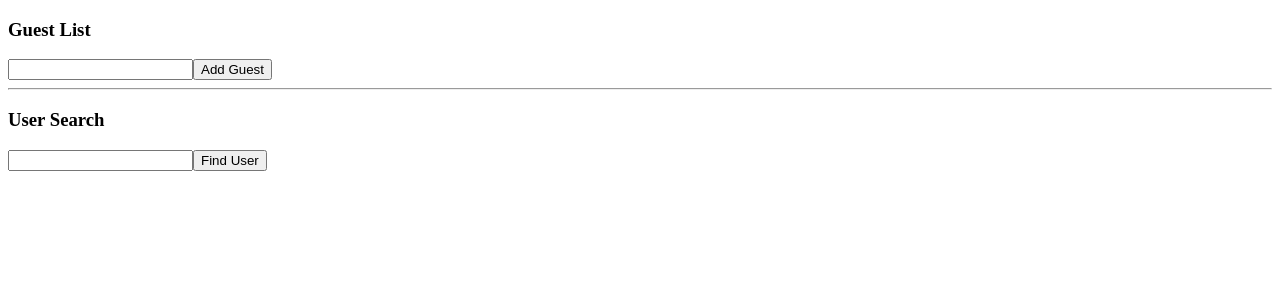
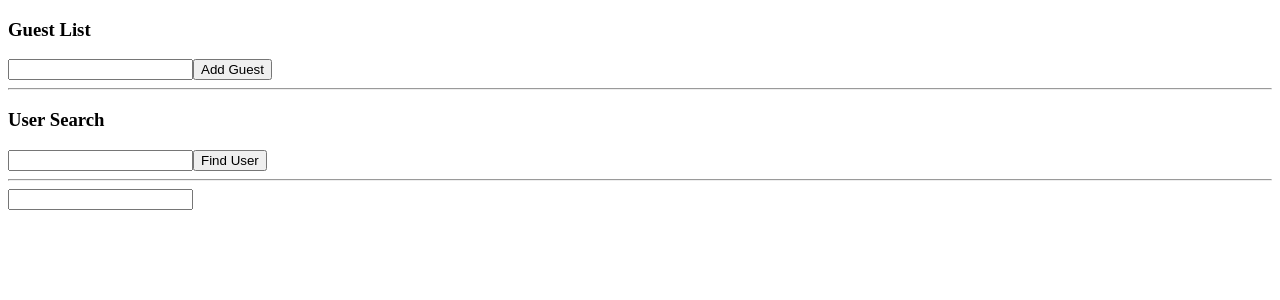
Before and after one commit to svirmi/react-add-to-list, a React (Create React App) app: page / in a window 1280 px wide. Shown: the top 300 px of the page. Built offline with nearby package versions, Linux system fonts and the light colour scheme.

Commit message:
EventComponent

```diff
--- a/public/index.html
+++ b/public/index.html
@@ -9,21 +9,6 @@
       name="description"
       content="Web site created using create-react-app"
     />
-    <link rel="apple-touch-icon" href="%PUBLIC_URL%/logo192.png" />
-    <!--
-      manifest.json provides metadata used when your web app is installed on a
-      user's mobile device or desktop. See https://developers.google.com/web/fundamentals/web-app-manifest/
-    -->
-    <link rel="manifest" href="%PUBLIC_URL%/manifest.json" />
-    <!--
-      Notice the use of %PUBLIC_URL% in the tags above.
-      It will be replaced with the URL of the `public` folder during the build.
-      Only files inside the `public` folder can be referenced from the HTML.
-
-      Unlike "/favicon.ico" or "favicon.ico", "%PUBLIC_URL%/favicon.ico" will
-      work correctly both with client-side routing and a non-root public URL.
-      Learn how to configure a non-root public URL by running `npm run build`.
-    -->
     <title>React App</title>
   </head>
   <body>
--- a/src/index.tsx
+++ b/src/index.tsx
@@ -1,5 +1,6 @@
 import React from 'react';
 import ReactDOM from 'react-dom';
+import { EventComponent } from './state/events/EventComponent';
 
 import GuestList from './state/GuestList';
 import UserSearch from './state/UserSearch';
@@ -10,6 +11,8 @@
       <GuestList />
       <hr />
       <UserSearch />
+      <hr />
+      <EventComponent />
     </div>
   )
 }
--- /dev/null
+++ b/src/state/events/EventComponent.tsx
@@ -0,0 +1,9 @@
+export const EventComponent: React.FC = () => {
+    return (
+        <div>
+            <input onChange={e => {
+                console.log(e);
+            }} />
+        </div>
+    )
+}
```
Also changed, not shown: public/logo192.png (deleted), public/logo512.png (deleted).
